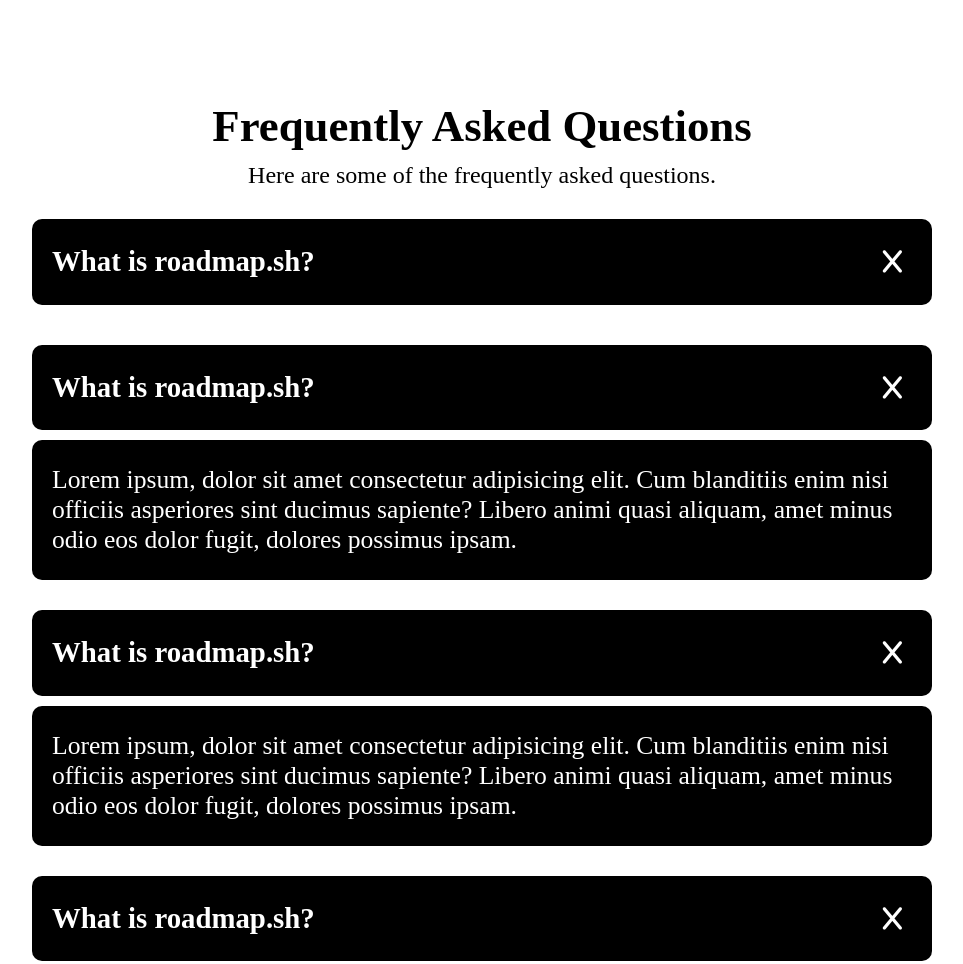
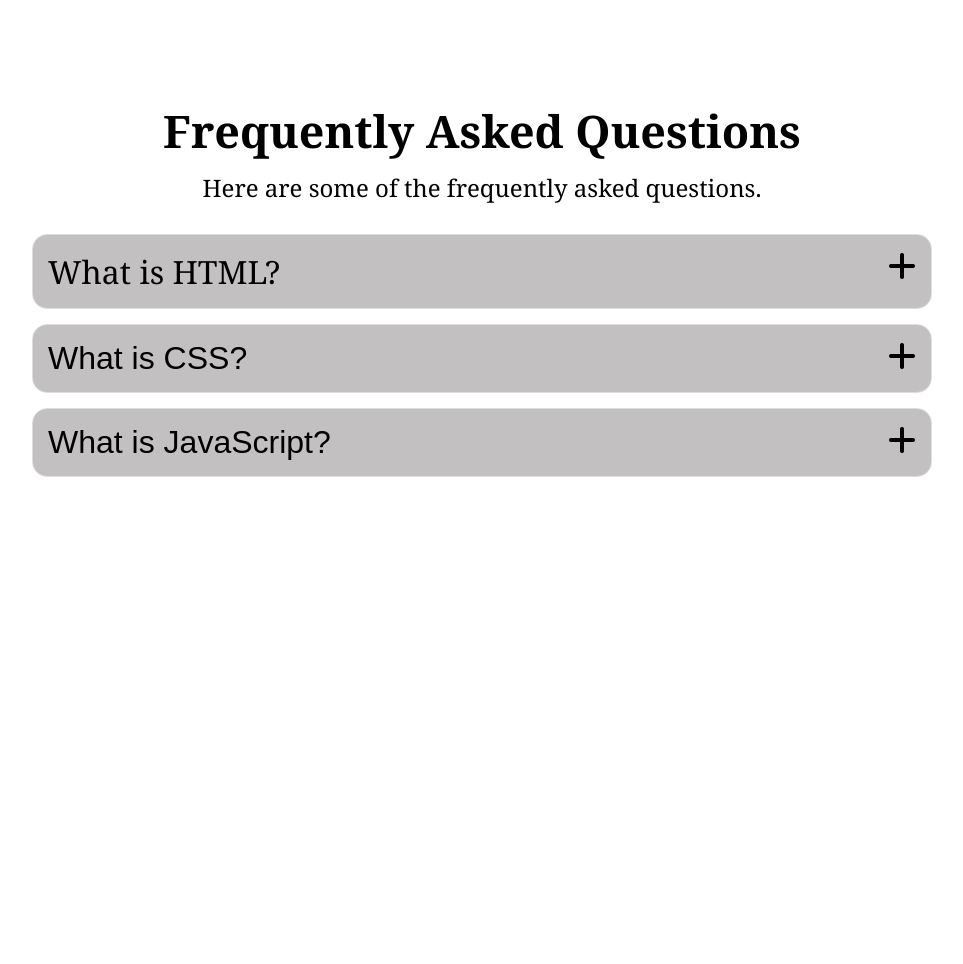
Before and after one commit to DipNarayanMahara2/Frontend-Practice-, a plain HTML site: page project10/index.html in a window 1280 px wide. Shown: the top 964 px of the page, without its empty margins (158-1121 px from the left). After the commit the page ends 800 px from the top, so only its background shows below. Drawn offline with Linux system fonts and the light colour scheme.

Commit message:
Project 10 : Accordion complete

```diff
--- a/project10/index.html
+++ b/project10/index.html
@@ -17,52 +17,49 @@
   <h1>Frequently Asked Questions</h1>
   <p class="title-para">Here are some of the frequently asked questions.</p>
 
-  <div class="faq-container">
-
-    <div class="faq-items">
-      <div class="questions">
-        <h3>What is roadmap.sh?</h3>
-        <i class="fa-solid fa-x" id="drorpdownFunction"></i>
+  <div class="accordion">
+    <div class="accordion-item">
+      <div class="accordion-header">
+        <span>
+          What is HTML?
+        </span>
+        <i class="fa-solid fa-plus"></i>
       </div>
-      <div class="answers active" id="answersContent">
-        <p>Lorem ipsum, dolor sit amet consectetur adipisicing elit. Cum blanditiis enim nisi officiis asperiores sint
-          ducimus sapiente? Libero animi quasi aliquam, amet minus odio eos dolor fugit, dolores possimus ipsam.</p>
+      <div class="accordion-content">
+        <p>Lorem ipsum dolor sit amet consectetur adipisicing elit. Sed a accusamus dolores molestiae voluptatibus?
+          Dolore voluptates eius tempora consectetur tempore quos mollitia maxime, saepe fuga facere, commodi labore
+          fugit adipisci?</p>
       </div>
     </div>
 
-    <div class="faq-items">
-      <div class="questions">
-        <h3>What is roadmap.sh?</h3>
-        <i class="fa-solid fa-x" id="drorpdownFunction"></i>
-      </div>
-      <div class="answers" id="answersContent">
-        <p>Lorem ipsum, dolor sit amet consectetur adipisicing elit. Cum blanditiis enim nisi officiis asperiores sint
-          ducimus sapiente? Libero animi quasi aliquam, amet minus odio eos dolor fugit, dolores possimus ipsam.</p>
+    <div class="accordion-item">
+      <button class="accordion-header">
+        <span>
+          What is CSS?
+        </span>
+        <i class="fa-solid fa-plus"></i>
+      </button>
+      <div class="accordion-content">
+        <p>Lorem ipsum dolor sit amet consectetur adipisicing elit. Laudantium omnis, ab impedit rerum laborum qui
+          aperiam culpa tempora quibusdam vero labore sunt velit minus doloremque amet aliquid et provident
+          necessitatibus nulla atque! Architecto nihil pariatur cumque praesentium. Blanditiis, aliquid doloribus!</p>
       </div>
     </div>
 
-    <div class="faq-items">
-      <div class="questions">
-        <h3>What is roadmap.sh?</h3>
-        <i class="fa-solid fa-x" id="drorpdownFunction"></i>
-      </div>
-      <div class="answers" id="answersContent">
-        <p>Lorem ipsum, dolor sit amet consectetur adipisicing elit. Cum blanditiis enim nisi officiis asperiores sint
-          ducimus sapiente? Libero animi quasi aliquam, amet minus odio eos dolor fugit, dolores possimus ipsam.</p>
+    <div class="accordion-item">
+      <button class="accordion-header">
+        <span>
+          What is JavaScript?
+        </span>
+        <i class="fa-solid fa-plus"></i>
+      </button>
+      <div class="accordion-content">
+        <p>Lorem ipsum dolor sit amet consectetur adipisicing elit. Quisquam deleniti commodi autem quae nesciunt
+          quaerat! Magnam asperiores perferendis iure, autem exercitationem modi dolor consectetur, dolores cupiditate
+          officiis possimus nam praesentium repellat numquam quaerat quibusdam accusantium quos natus labore quisquam
+          sit!.</p>
       </div>
     </div>
-
-    <div class="faq-items">
-      <div class="questions">
-        <h3>What is roadmap.sh?</h3>
-        <i class="fa-solid fa-x" id="drorpdownFunction"></i>
-      </div>
-      <div class="answers" id="answersContent">
-        <p>Lorem ipsum, dolor sit amet consectetur adipisicing elit. Cum blanditiis enim nisi officiis asperiores sint
-          ducimus sapiente? Libero animi quasi aliquam, amet minus odio eos dolor fugit, dolores possimus ipsam.</p>
-      </div>
-    </div>
-
   </div>
 
   <script src="script.js"></script>
--- a/project10/script.js
+++ b/project10/script.js
@@ -0,0 +1,13 @@
+const accordionHeaders = document.querySelectorAll(".accordion-header");
+
+accordionHeaders.forEach((header) => {
+  header.addEventListener("click", function () {
+    const activeItem = document.querySelector(".accordion-item.active");
+
+    if (activeItem && activeItem !== this.parentElement) {
+      activeItem.classList.remove("active");
+    }
+
+    this.parentElement.classList.toggle("active");
+  });
+});
--- a/project10/style.css
+++ b/project10/style.css
@@ -9,18 +9,8 @@
   flex-direction: column;
   justify-content: center;
   align-items: center;
+  font-family: Georgia, 'Times New Roman', Times, serif;
   /* height: 100dvh; */
-}
-
-.faq-items {
-  margin-bottom: 30px;
-}
-
-.faq-container {
-  display: flex;
-  flex-direction: column;
-  justify-content: center;
-  align-items: center;
 }
 
 h1 {
@@ -35,43 +25,58 @@
   margin-bottom: 30px;
 }
 
-.questions {
-  display: flex;
-  align-items: center;
-  justify-content: space-between;
-  padding: 20px 20px;
-  background-color: black;
-  color: white;
-  border-radius: 10px;
-  width: 900px;
-  margin-bottom: 10px;
-  cursor: pointer;
-
+.accordion {
+  margin: 0 auto;
 }
 
-.questions h3 {
-  font-size: 1.8rem;
+.accordion-item {
+  max-width: 900px;
+  border: 1px solid #ddd;
+  margin-bottom: 15px;
+  border-radius: 15px;
+  overflow: hidden;
 }
 
-#drorpdownFunction {
-  font-size: 1.6rem;
-  padding: 10px;
+.accordion-header {
+  width: 100%;
+  background-color: #c2c0c0;
+  border: none;
+  text-align: left;
+  padding: 15px;
   cursor: pointer;
-
+  outline: none;
+  transition: background-color 0.5s ease;
+  font-size: 2rem;
+  display: flex;
+  justify-content: space-between;
 }
 
-.answers {
-  background-color: black;
-  color: white;
-  padding: 25px 20px;
-  width: 900px;
-  border-radius: 10px;
+.active button i {
+  transform: rotate(90deg);
 }
 
-.active {
-  display: none;
+.accordion-header:hover {
+  background-color: #ddd;
 }
 
-.answers p {
-  font-size: 1.6rem;
+.accordion-content {
+  padding: 0 25px;
+  max-height: 0;
+  overflow: hidden;
+  transition: max-height 0s ease-in-out;
+  background-color: white;
 }
+
+.accordion-content p {
+  margin: 20px 0;
+  font-size: 1.5rem;
+}
+
+.accordion-item.active .accordion-content {
+  max-height: 500px;
+  transition: max-height .3s ease-in-out;
+}
+
+.accordion-item.active .accordion-header {
+  background-color: #ddd;
+}
```
